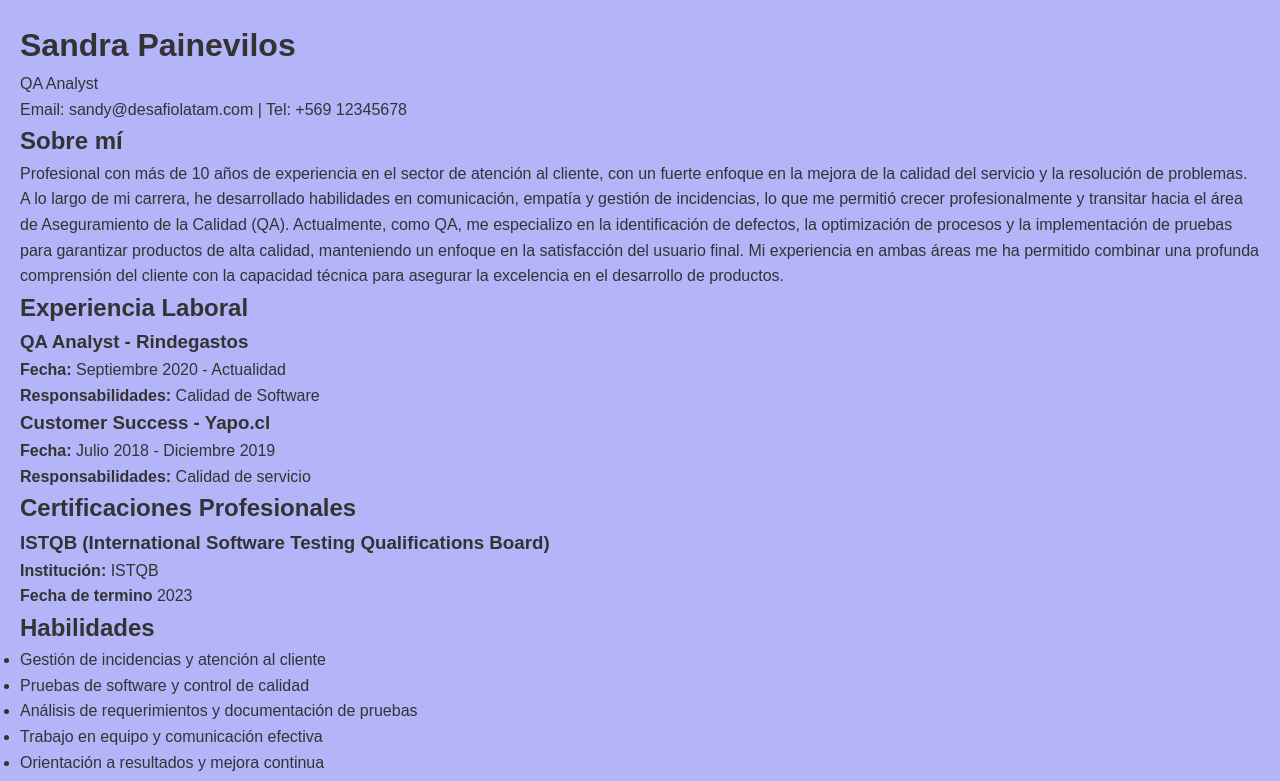
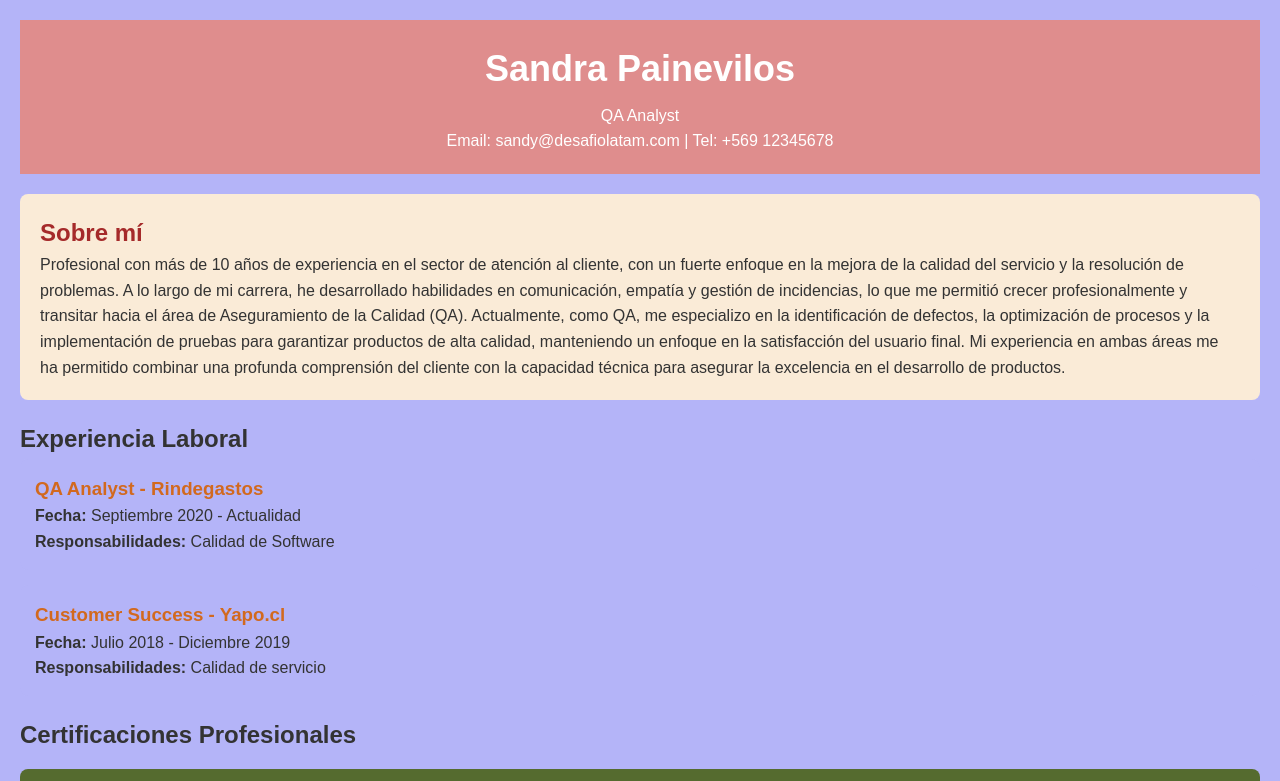
Before and after one commit to Sandy-PainevilosM/Desarrollo-CV.github.io-Public, a plain HTML site: page index.html in a window 1280 px wide. Shown: the top 781 px of the page. Drawn offline with Linux system fonts and the light colour scheme; files that its build step writes are made by us from their sources.

Commit message:
Se agrega css en la sección header y about.Se modifica diseño en las secciones experiencia laboral, educación y habilidades.

```diff
--- a/assets/img/styles.css
+++ b/assets/img/styles.css
@@ -10,3 +10,64 @@ body {
     line-height: 1.6;
     padding: 20px;
 }
+/* Sección header */
+header {
+    background-color: rgb(223, 141, 141);
+    color: white;
+    padding: 20px;
+    text-align: center;
+}
+header h1 {
+    margin-bottom: 5px;
+    font-size: 36px;
+}
+header p {
+    font-size: 16px;
+}
+/* Sección sobre mi */
+.about{
+    background-color: antiquewhite;
+    padding: 20px;
+    margin-top: 20px;
+    border-radius: 8px;
+    box-shadow: 0 0 10px rgba (0,0,0,0.1);
+}
+.about h2 {
+    color: brown;
+}
+/* Sección Experiencia Laboral */
+.experience {
+    margin-top: 20px;
+}
+.job {
+    background-color: #b4b4f8;
+    margin-bottom: 15px;
+    padding: 15px;
+    border-radius: 8px;
+    box-shadow: 0 0 10px rfba (0,0,0, 0.1);
+}
+.job h3 {
+    color: chocolate;
+}
+/* Sección Educacion */
+.education {
+    margin-top: 20px;
+}
+.edu {
+    background-color: darkolivegreen;
+    margin-top: 15px;
+    padding: 15px;
+    border-radius: 8px;
+    box-shadow: 0 0 10px rfba (0,0,0, 0.1);
+}
+/* Sección Habilidades */
+.skills {
+    margin-top: 20px;
+}
+.skill ul {
+    list-style: none;
+    padding: 0;
+}
+.skill li {
+    margin-bottom: 10px;
+}
--- a/index.html
+++ b/index.html
@@ -4,7 +4,7 @@
     <meta charset="UTF-8">
     <meta name="viewport" content="width=device-width, initial-scale=1.0">
     <title>Curriculum Vitae</title>
-    <link rel="stylesheet" href="./assets/styles.css">
+    <link rel="stylesheet" href="./assets/img/styles.css">
 </head>
 <body>
     <header>
```
